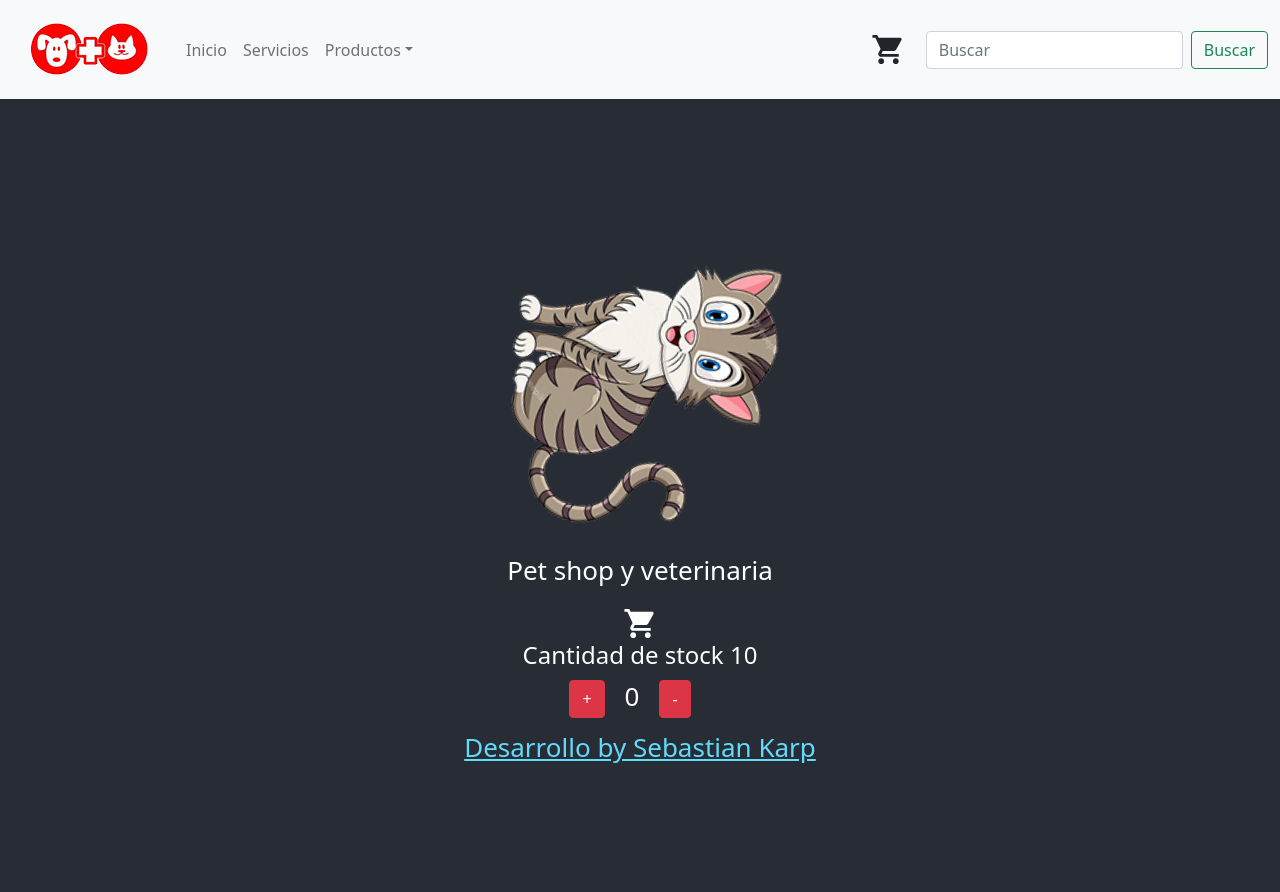
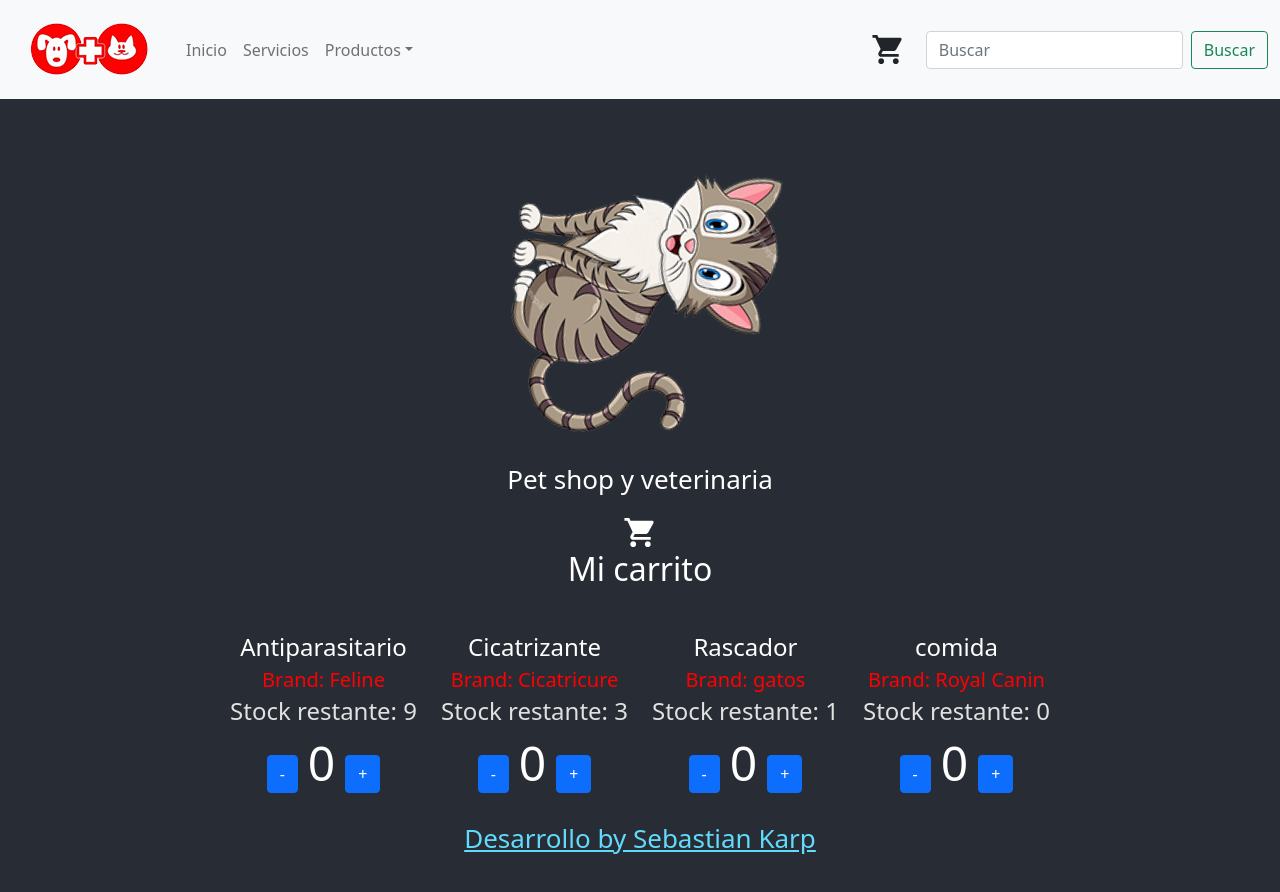
Before and after one commit to breaker19/petshop-sebastian-Karp, a React (Create React App) app: page / in a window 1280 px wide. Shown: the top 892 px of the page. Built offline with nearby package versions, Linux system fonts and the light colour scheme.

Commit message:
Actualizacion promises+map

```diff
--- a/src/App.js
+++ b/src/App.js
@@ -6,6 +6,7 @@ import "bootstrap/dist/css/bootstrap.min.css";
 import Button from "react-bootstrap/Button";
 import CartWidget from './components/CartWidget';
 import Contador from './components/counter';
+import Cantidades from './components/ItemListContainer'
 
 
 
@@ -22,7 +23,7 @@ function App() {
           Pet shop y veterinaria
         </p>
         <CartWidget/>
-        <Contador/>
+       <Cantidades/>
         <a
           className="App-link"
           href="https://tormenta.com.ar"
--- a/src/components/ItemListContainer.jsx
+++ b/src/components/ItemListContainer.jsx
@@ -0,0 +1,6 @@
+import Cantidades from "./itemList";
+import React from 'react';
+
+<Cantidades/>
+
+export default Cantidades;
--- /dev/null
+++ b/src/components/item.jsx
@@ -0,0 +1,50 @@
+import {Button} from 'react-bootstrap';
+import React, {Fragment, useState } from "react";
+import { render } from '@testing-library/react';
+import 'bootstrap/dist/css/bootstrap.css';
+import Container from 'react-bootstrap/Container'
+import Row from 'react-bootstrap/Row'
+
+
+ const Lista = ({ productName, brand, stock }) => {
+
+
+    const [itemsQty, setitemsQty] = useState(0);
+
+    const setRealStock = (qty) => {
+        if (qty <= stock) {
+            setitemsQty(qty)
+        }
+    }
+
+    const removeFromStock = (qty) => {
+        if (qty >= 0) {
+            setitemsQty(qty)
+        }
+    }
+
+    return(
+        <>
+        <Container>
+        <Row>
+
+            <div style={{ marginTop: 30, marginBottom: 5, color: '#e1e1e1', fontSize: '3rem', lineHeight: "22px"}}>
+
+            <span style={{ fontSize: "24px", color: "white"}}>{productName}</span> <br/><span style={{ fontSize: "20px", color: "red"}}>Brand: {brand}</span>
+                <br/><span style={{ fontSize: "1.5rem"}}>Stock restante: {stock - itemsQty}</span>
+            </div>
+            </Row>
+            <div style={{ marginBottom: 10}}>
+                <Button onClick={ () => removeFromStock (itemsQty - 1 ) } variant="primary">-</Button>
+                <span style={{  margin: 10, fontSize: "3rem" }}>{itemsQty}</span>
+                <Button onClick={ () => setRealStock (itemsQty + 1 ) } variant="primary">+</Button>
+            </div>
+
+
+            </Container>
+        </>
+    )
+
+
+}
+export default Lista
--- /dev/null
+++ b/src/components/itemList.jsx
@@ -0,0 +1,41 @@
+import Lista from './item';
+import { useState } from 'react';
+
+
+const Cantidades =() => {
+
+        const [products, setProducts] = useState([
+      {name: "Antiparasitario", brand: "Feline", stock: 9},
+      {name: "Cicatrizante", brand: "Cicatricure", stock: 3},
+      {name: "Rascador", brand: "gatos", stock: 1},
+      {name: "comida", brand: "Royal Canin", stock: 0}
+    ])
+    const promesa = new Promise (resolve  => {
+      setTimeout(() =>{
+        resolve(products);},2000)});
+        promesa.then(result => {
+          console.log(result)
+        });
+    return (
+      <>
+      <div className="App">
+
+        <h2>Mi carrito</h2>
+
+
+        <div  style={{ marginBottom: 10, display: 'flex'}}>
+          {products.map((products) => {
+
+            return <Lista productName={products.name}  brand={products.brand} stock={products.stock}/>
+          })}
+        </div>
+
+
+      </div>
+
+      </>
+    );
+
+  }
+
+  export default Cantidades;
```
Also changed, not shown: src/components/counter.jsx (line endings or trailing spaces).
